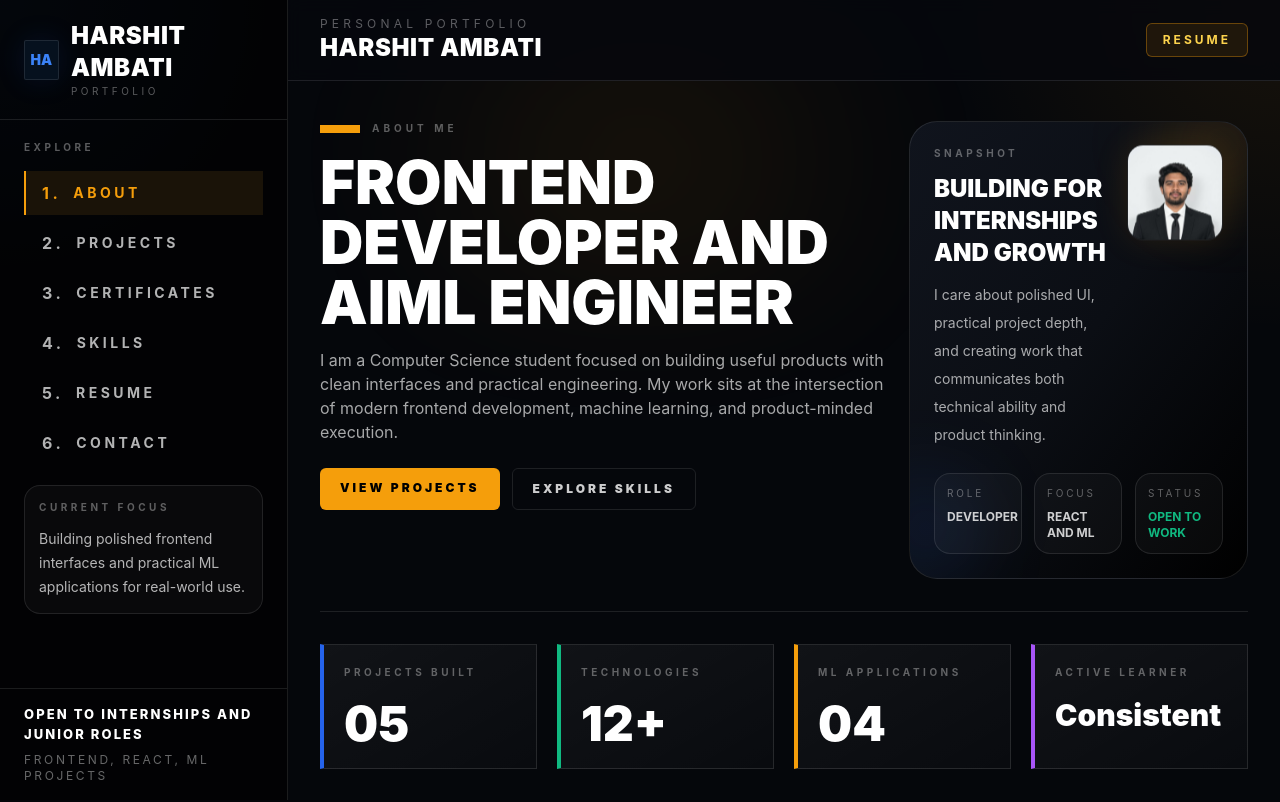
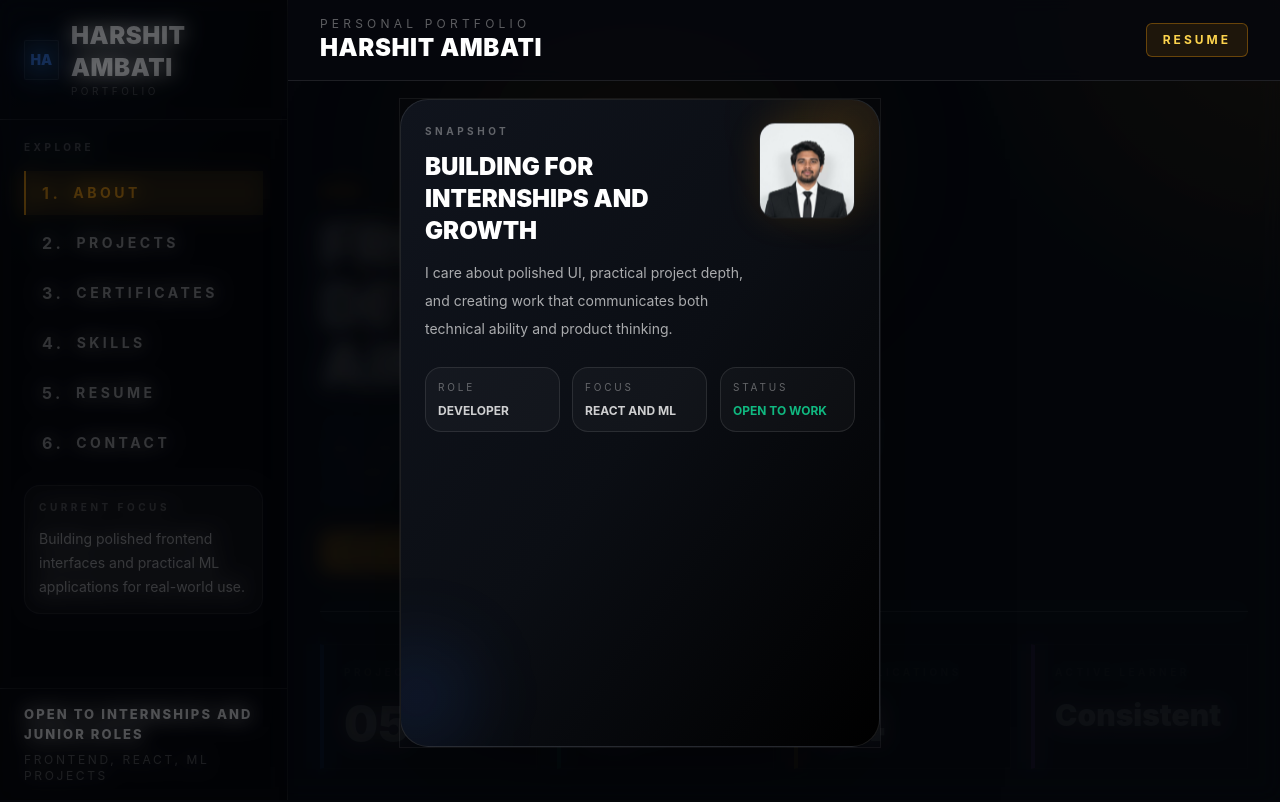
Before and after one commit to Harshit-ambati/portfolio, a React (Vite) app: page / in a window 1280 px wide. Shown: the top 802 px of the page. Built offline with nearby package versions, Linux system fonts and the light colour scheme.

Commit message:
modified

```diff
--- a/src/App.jsx
+++ b/src/App.jsx
@@ -1,5 +1,10 @@
-import { lazy, Suspense, useEffect, useState } from "react";
-import { motion as Motion } from "framer-motion";
+import { lazy, Suspense, useEffect, useRef, useState } from "react";
+import {
+  motion as Motion,
+  useReducedMotion,
+  useScroll,
+  useTransform,
+} from "framer-motion";
 import profileImage from "./assets/profile.jpeg";
 import SectionSkeleton from "./components/SectionSkeleton";
 import { staggerContainer, staggerItem } from "./components/portfolioMotion";
@@ -44,8 +49,93 @@ const highlights = [
   },
 ];
 
+function clamp(value, min, max) {
+  return Math.min(Math.max(value, min), max);
+}
+
+function mix(start, end, progress) {
+  return start + (end - start) * progress;
+}
+
+function easeOutCubic(value) {
+  return 1 - (1 - value) ** 3;
+}
+
+function SnapshotCard({ className = "" }) {
+  return (
+    <div
+      className={`interactive-surface relative overflow-hidden rounded-[28px] border border-white/10 bg-gradient-to-br from-[#10141D] via-[#0B0E14] to-black p-6 ${className}`}
+    >
+      <div className="absolute -right-8 -top-8 h-28 w-28 rounded-full bg-[#F59E0B]/15 blur-2xl float-slow" />
+      <div className="absolute -left-8 bottom-0 h-24 w-24 rounded-full bg-[#2563EB]/15 blur-2xl float-soft" />
+      <div className="relative flex items-start justify-between gap-4">
+        <div className="flex-1">
+          <p className="text-[10px] font-bold uppercase tracking-[0.35em] text-white/35">Snapshot</p>
+          <h3 className="mt-3 text-2xl font-black uppercase">Building for internships and growth</h3>
+          <p className="mt-3 text-sm leading-7 text-white/65">
+            I care about polished UI, practical project depth, and creating work that communicates both
+            technical ability and product thinking.
+          </p>
+        </div>
+        <div className="float-soft h-24 w-24 overflow-hidden rounded-2xl border border-white/10 bg-black/40 shadow-[0_0_35px_rgba(245,158,11,0.12)] transition duration-500 hover:scale-[1.05] hover:shadow-[0_0_45px_rgba(245,158,11,0.18)]">
+          <img
+            src={profileImage}
+            alt="Harshith Ambati"
+            loading="eager"
+            fetchPriority="high"
+            className="h-full w-full object-cover object-top"
+          />
+        </div>
+      </div>
+      <div className="mt-6 grid grid-cols-3 gap-3">
+        <div className="interactive-surface rounded-2xl border border-white/10 bg-white/[0.03] p-3">
+          <p className="text-[10px] uppercase tracking-[0.28em] text-white/35">Role</p>
+          <p className="mt-2 text-xs font-bold uppercase text-white/80">Developer</p>
+        </div>
+        <div className="interactive-surface rounded-2xl border border-white/10 bg-white/[0.03] p-3">
+          <p className="text-[10px] uppercase tracking-[0.28em] text-white/35">Focus</p>
+          <p className="mt-2 text-xs font-bold uppercase text-white/80">React and ML</p>
+        </div>
+        <div className="interactive-surface rounded-2xl border border-white/10 bg-white/[0.03] p-3">
+          <p className="text-[10px] uppercase tracking-[0.28em] text-white/35">Status</p>
+          <p className="mt-2 text-xs font-bold uppercase text-[#10B981]">Open to work</p>
+        </div>
+      </div>
+    </div>
+  );
+}
+
 export default function Portfolio() {
+  const prefersReducedMotion = useReducedMotion();
+  const snapshotTargetRef = useRef(null);
+  const headerRef = useRef(null);
   const [activeSection, setActiveSection] = useState("about");
+  const [introEnabled, setIntroEnabled] = useState(() => {
+    if (typeof window === "undefined") {
+      return false;
+    }
+
+    return window.location.hash.length <= 1 && window.scrollY < 24;
+  });
+  const [introReady, setIntroReady] = useState(() => typeof window !== "undefined");
+  const [viewportSize, setViewportSize] = useState(() => {
+    if (typeof window === "undefined") {
+      return { width: 0, height: 0 };
+    }
+
+    return { width: window.innerWidth, height: window.innerHeight };
+  });
+  const { scrollY } = useScroll();
+
+  useEffect(() => {
+    const updateViewport = () => {
+      setViewportSize({ width: window.innerWidth, height: window.innerHeight });
+    };
+
+    updateViewport();
+    window.addEventListener("resize", updateViewport);
+    return () => window.removeEventListener("resize", updateViewport);
+  }, []);
 
   useEffect(() => {
     let frameId = 0;
@@ -89,10 +179,160 @@ export default function Portfolio() {
     };
   }, []);
 
+  useEffect(() => {
+    let frameOne = 0;
+    let frameTwo = 0;
+
+    const resolveIntroState = () => {
+      const hasHash = window.location.hash.length > 1;
+      const shouldEnable = !prefersReducedMotion && !hasHash && window.scrollY < 24;
+
+      setIntroEnabled(shouldEnable);
+      setIntroReady(true);
+    };
+
+    frameOne = window.requestAnimationFrame(() => {
+      frameTwo = window.requestAnimationFrame(resolveIntroState);
+    });
+
+    return () => {
+      window.cancelAnimationFrame(frameOne);
+      window.cancelAnimationFrame(frameTwo);
+    };
+  }, [prefersReducedMotion]);
+
+  const isMobile = viewportSize.width > 0 && viewportSize.width < 768;
+  const introDistance = isMobile ? 160 : 210;
+  const introProgress = useTransform(scrollY, [0, introDistance], [0, 1]);
+  const easedIntroProgress = useTransform(introProgress, easeOutCubic);
+  const heroTextOpacity = useTransform(easedIntroProgress, [0, 0.55, 1], [0.14, 0.45, 1]);
+  const heroTextY = useTransform(easedIntroProgress, [0, 1], [28, 0]);
+  const heroTextBlur = useTransform(easedIntroProgress, [0, 1], [8, 0]);
+  const heroStatsOpacity = useTransform(easedIntroProgress, [0, 0.45, 1], [0.12, 0.4, 1]);
+  const introOverlayOpacity = useTransform(easedIntroProgress, [0, 0.72, 1], [0.58, 0.18, 0]);
+  const introOverlayBlur = useTransform(easedIntroProgress, [0, 1], [10, 0]);
+  const introCardOpacity = useTransform(easedIntroProgress, [0, 0.82, 1], [1, 0.94, 0]);
+  const settledCardOpacity = useTransform(easedIntroProgress, [0, 0.62, 1], [0, 0.12, 1]);
+  const introCardShadow = useTransform(easedIntroProgress, [0, 1], [0.32, 0.14]);
+  const introCardScale = useTransform(easedIntroProgress, [0, 1], [1, 0.985]);
+  const heroTextFilter = useTransform(heroTextBlur, (value) => `blur(${value}px)`);
+  const introOverlayFilter = useTransform(introOverlayBlur, (value) => `blur(${value}px)`);
+  const introCardBoxShadow = useTransform(
+    introCardShadow,
+    (value) => `0 40px 120px rgba(0, 0, 0, ${value}), 0 0 0 1px rgba(255,255,255,0.07)`
+  );
+
+  const introCardLeft = useTransform(scrollY, (latest) => {
+    const targetRect = snapshotTargetRef.current?.getBoundingClientRect();
+
+    if (!targetRect || viewportSize.width === 0) {
+      return 0;
+    }
+
+    const progress = easeOutCubic(clamp(latest / introDistance, 0, 1));
+    const expandedWidth = clamp(
+      Math.max(targetRect.width * (isMobile ? 1.04 : 1.18), 320),
+      Math.min(viewportSize.width - 24, isMobile ? viewportSize.width - 24 : 480),
+      viewportSize.width - 16
+    );
+    const startLeft = (viewportSize.width - expandedWidth) / 2;
+
+    return mix(startLeft, targetRect.left, progress);
+  });
+
+  const introCardTop = useTransform(scrollY, (latest) => {
+    const targetRect = snapshotTargetRef.current?.getBoundingClientRect();
+    const headerRect = headerRef.current?.getBoundingClientRect();
+
+    if (!targetRect || viewportSize.height === 0) {
+      return 0;
+    }
+
+    const progress = easeOutCubic(clamp(latest / introDistance, 0, 1));
+    const safeTop = (headerRect?.height ?? 72) + 18;
+    const expandedWidth = clamp(
+      Math.max(targetRect.width * (isMobile ? 1.04 : 1.18), 320),
+      Math.min(viewportSize.width - 24, isMobile ? viewportSize.width - 24 : 480),
+      viewportSize.width - 16
+    );
+    const aspectRatio = targetRect.height / targetRect.width || 1;
+    const expandedHeight = expandedWidth * aspectRatio;
+    const startTop = Math.max((viewportSize.height - expandedHeight) / 2, safeTop);
+    const endTop = Math.max(targetRect.top, safeTop);
+
+    return mix(startTop, endTop, progress);
+  });
+
+  const introCardWidth = useTransform(scrollY, (latest) => {
+    const targetRect = snapshotTargetRef.current?.getBoundingClientRect();
+
+    if (!targetRect || viewportSize.width === 0) {
+      return isMobile ? viewportSize.width - 24 : 420;
+    }
+
+    const progress = easeOutCubic(clamp(latest / introDistance, 0, 1));
+    const expandedWidth = clamp(
+      Math.max(targetRect.width * (isMobile ? 1.04 : 1.18), 320),
+      Math.min(viewportSize.width - 24, isMobile ? viewportSize.width - 24 : 480),
+      viewportSize.width - 16
+    );
+
+    return mix(expandedWidth, targetRect.width, progress);
+  });
+
+  const introCardHeight = useTransform(scrollY, (latest) => {
+    const targetRect = snapshotTargetRef.current?.getBoundingClientRect();
+
+    if (!targetRect || viewportSize.width === 0) {
+      return isMobile ? 320 : 360;
+    }
+
+    const progress = easeOutCubic(clamp(latest / introDistance, 0, 1));
+    const expandedWidth = clamp(
+      Math.max(targetRect.width * (isMobile ? 1.04 : 1.18), 320),
+      Math.min(viewportSize.width - 24, isMobile ? viewportSize.width - 24 : 480),
+      viewportSize.width - 16
+    );
+    const aspectRatio = targetRect.height / targetRect.width || 1;
+    const expandedHeight = expandedWidth * aspectRatio;
+
+    return mix(expandedHeight, targetRect.height, progress);
+  });
+
+  const showIntroLayer = introReady && introEnabled;
+
   return (
     <div className="min-h-screen bg-[#05070B] text-white selection:bg-[#F59E0B] selection:text-black">
       <div className="pointer-events-none absolute inset-0 bg-[radial-gradient(circle_at_top_right,rgba(245,158,11,0.08),transparent_22%),radial-gradient(circle_at_top_left,rgba(59,130,246,0.08),transparent_18%)]" />
       <div className="pointer-events-none absolute inset-x-0 top-0 h-80 bg-[radial-gradient(circle_at_center,rgba(245,158,11,0.12),transparent_45%)] blur-3xl animate-ambient-pulse" />
+
+      {showIntroLayer && (
+        <>
+          <Motion.div
+            aria-hidden="true"
+            style={{
+              opacity: introOverlayOpacity,
+              backdropFilter: introOverlayFilter,
+            }}
+            className="pointer-events-none fixed inset-0 z-30 bg-[rgba(3,6,12,0.72)]"
+          />
+          <Motion.div
+            aria-hidden="true"
+            style={{
+              left: introCardLeft,
+              top: introCardTop,
+              width: introCardWidth,
+              height: introCardHeight,
+              opacity: introCardOpacity,
+              boxShadow: introCardBoxShadow,
+              scale: introCardScale,
+            }}
+            className="pointer-events-none fixed z-40"
+          >
+            <SnapshotCard className="h-full" />
+          </Motion.div>
+        </>
+      )}
 
       <div className="relative flex min-h-screen">
         <Motion.aside
@@ -155,10 +395,11 @@ export default function Portfolio() {
 
         <main className="flex-1">
           <Motion.header
+            ref={headerRef}
             initial={{ opacity: 0, y: -18 }}
             animate={{ opacity: 1, y: 0 }}
             transition={{ duration: 0.5, ease: [0.22, 1, 0.36, 1] }}
-            className="sticky top-0 z-20 border-b border-white/10 bg-[#06080D]/85 backdrop-blur"
+            className="sticky top-0 z-50 border-b border-white/10 bg-[#06080D]/85 backdrop-blur"
           >
             <div className="flex flex-col gap-4 px-5 py-4 md:flex-row md:items-center md:justify-between md:px-8">
               <div className="flex items-center gap-3">
@@ -181,8 +422,21 @@ export default function Portfolio() {
           </Motion.header>
 
           <section id="about" className="px-5 py-8 md:px-8 md:py-10">
-            <div className="grid gap-6 border-b border-white/10 pb-8 xl:grid-cols-[1.25fr_0.75fr]">
-              <Motion.div initial="hidden" animate="visible" variants={staggerContainer(0.08, 0.08)}>
+            <div className="grid gap-6 border-b border-white/10 pb-8 xl:grid-cols-[1.25fr_0.75fr] xl:items-center">
+              <Motion.div
+                initial="hidden"
+                animate="visible"
+                variants={staggerContainer(0.08, 0.08)}
+                style={
+                  showIntroLayer
+                    ? {
+                        opacity: heroTextOpacity,
+                        y: heroTextY,
+                        filter: heroTextFilter,
+                      }
+                    : undefined
+                }
+              >
                 <Motion.div variants={staggerItem} className="mb-4 flex items-center gap-3">
                   <div className="h-2 w-10 bg-[#F59E0B]" />
                   <span className="text-[10px] font-bold uppercase tracking-[0.4em] text-white/35">About Me</span>
@@ -211,55 +465,21 @@ export default function Portfolio() {
                 </Motion.div>
               </Motion.div>
 
-              <Motion.div
-                initial={{ opacity: 0, y: 24 }}
-                animate={{ opacity: 1, y: 0 }}
-                transition={{ duration: 0.6, delay: 0.14, ease: [0.22, 1, 0.36, 1] }}
-              >
-                <div className="interactive-surface relative overflow-hidden rounded-[28px] border border-white/10 bg-gradient-to-br from-[#10141D] via-[#0B0E14] to-black p-6">
-                  <div className="absolute -right-8 -top-8 h-28 w-28 rounded-full bg-[#F59E0B]/15 blur-2xl float-slow" />
-                  <div className="absolute -left-8 bottom-0 h-24 w-24 rounded-full bg-[#2563EB]/15 blur-2xl float-soft" />
-                  <div className="relative flex items-start justify-between gap-4">
-                    <div className="flex-1">
-                      <p className="text-[10px] font-bold uppercase tracking-[0.35em] text-white/35">Snapshot</p>
-                      <h3 className="mt-3 text-2xl font-black uppercase">Building for internships and growth</h3>
-                      <p className="mt-3 text-sm leading-7 text-white/65">
-                        I care about polished UI, practical project depth, and creating work that communicates both
-                        technical ability and product thinking.
-                      </p>
-                    </div>
-                    <div className="float-soft h-24 w-24 overflow-hidden rounded-2xl border border-white/10 bg-black/40 shadow-[0_0_35px_rgba(245,158,11,0.12)] transition duration-500 hover:scale-[1.05] hover:shadow-[0_0_45px_rgba(245,158,11,0.18)]">
-                      <img
-                        src={profileImage}
-                        alt="Harshith Ambati"
-                        loading="eager"
-                        fetchPriority="high"
-                        className="h-full w-full object-cover object-top"
-                      />
-                    </div>
-                  </div>
-                  <div className="mt-6 grid grid-cols-3 gap-3">
-                    <div className="interactive-surface rounded-2xl border border-white/10 bg-white/[0.03] p-3">
-                      <p className="text-[10px] uppercase tracking-[0.28em] text-white/35">Role</p>
-                      <p className="mt-2 text-xs font-bold uppercase text-white/80">Developer</p>
-                    </div>
-                    <div className="interactive-surface rounded-2xl border border-white/10 bg-white/[0.03] p-3">
-                      <p className="text-[10px] uppercase tracking-[0.28em] text-white/35">Focus</p>
-                      <p className="mt-2 text-xs font-bold uppercase text-white/80">React and ML</p>
-                    </div>
-                    <div className="interactive-surface rounded-2xl border border-white/10 bg-white/[0.03] p-3">
-                      <p className="text-[10px] uppercase tracking-[0.28em] text-white/35">Status</p>
-                      <p className="mt-2 text-xs font-bold uppercase text-[#10B981]">Open to work</p>
-                    </div>
-                  </div>
-                </div>
-              </Motion.div>
+              <div ref={snapshotTargetRef} className="relative">
+                <Motion.div
+                  style={showIntroLayer ? { opacity: settledCardOpacity } : undefined}
+                  className={showIntroLayer ? "will-change-[opacity]" : ""}
+                >
+                  <SnapshotCard />
+                </Motion.div>
+              </div>
             </div>
 
             <Motion.div
               initial="hidden"
               animate="visible"
               variants={staggerContainer(0.08, 0.24)}
+              style={showIntroLayer ? { opacity: heroStatsOpacity } : undefined}
               className="mt-8 grid gap-5 md:grid-cols-2 xl:grid-cols-4"
             >
               {stats.map((stat) => (
```
